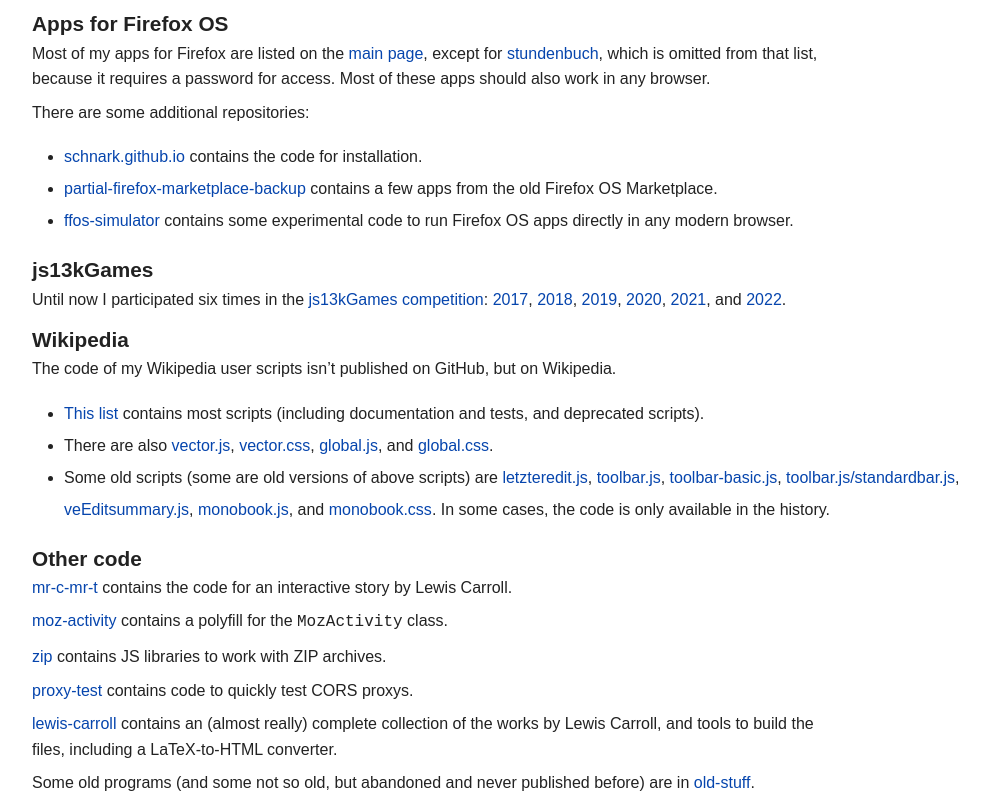
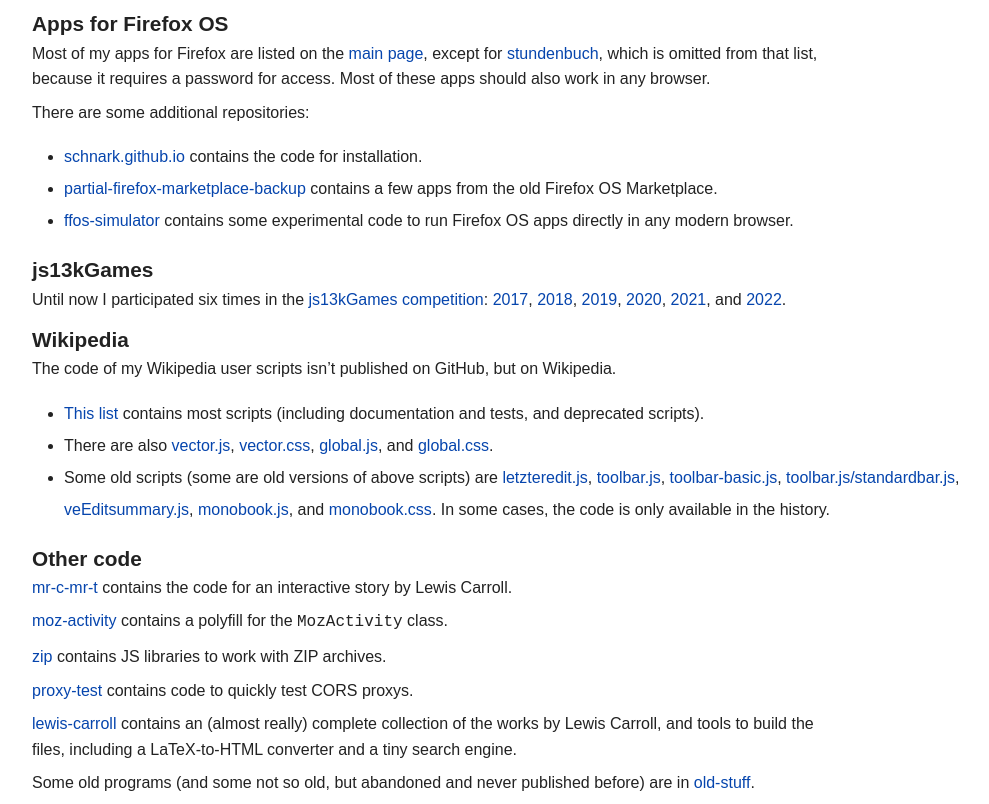
Before and after one commit to Schnark/schnark.github.io, a plain HTML site: page overview.html in a window 1280 px wide. Shown: the part 79-883 px from the top of the page, without its empty margins (128-1117 px from the left). Drawn offline with Linux system fonts and the light colour scheme.

Commit message:
update overview

```diff
--- a/overview.html
+++ b/overview.html
@@ -31,6 +31,6 @@
 <p><a href="https://github.com/Schnark/moz-activity">moz-activity</a> contains a polyfill for the <code>MozActivity</code> class.</p>
 <p><a href="https://github.com/Schnark/zip">zip</a> contains JS libraries to work with ZIP archives.</p>
 <p><a href="https://github.com/Schnark/proxy-test">proxy-test</a> contains code to quickly test CORS proxys.</p>
-<p><a href="https://github.com/Schnark/lewis-carroll">lewis-carroll</a> contains an (almost really) complete collection of the works by Lewis Carroll, and tools to build the files, including a LaTeX-to-HTML converter.</p>
+<p><a href="https://github.com/Schnark/lewis-carroll">lewis-carroll</a> contains an (almost really) complete collection of the works by Lewis Carroll, and tools to build the files, including a LaTeX-to-HTML converter and a tiny search engine.</p>
 <p>Some old programs (and some not so old, but abandoned and never published before) are in <a href="https://github.com/Schnark/old-stuff">old-stuff</a>.</p>
 </body></html>
```
